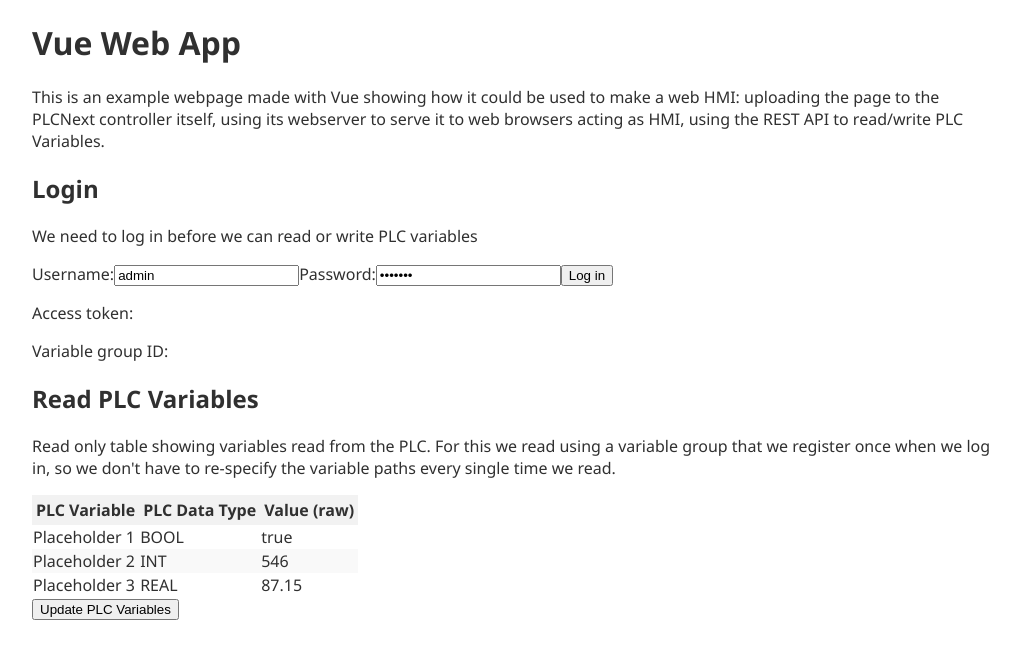
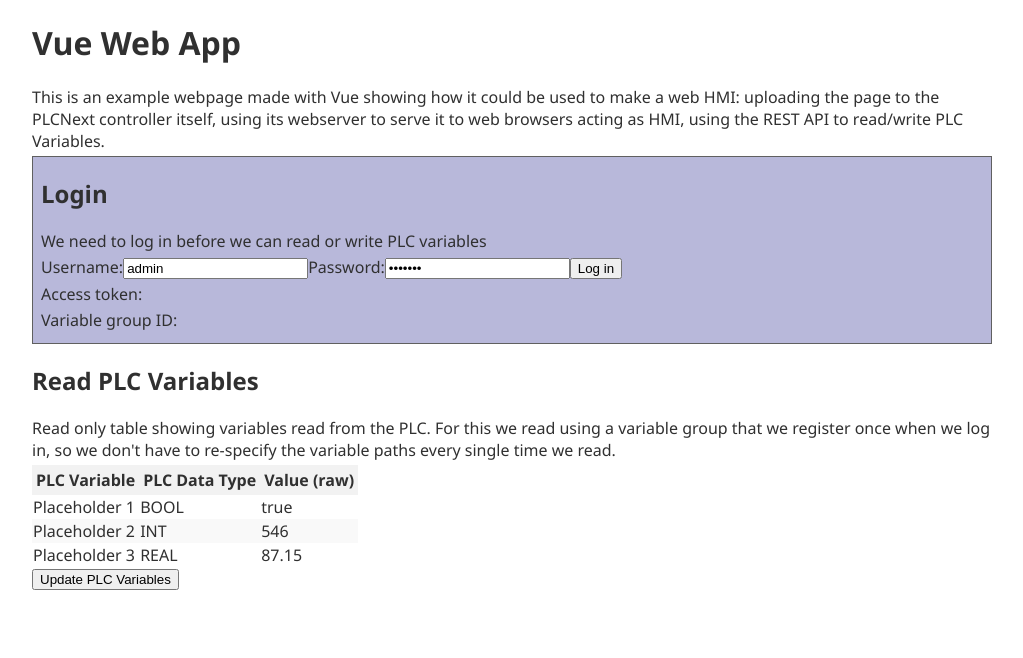
Before and after one commit to ramlopez/custwebhmidemo-vue, a Vue app: page / in a window 1280 px wide. Shown: the top 658 px of the page, without its empty margins (128-1151 px from the left). Built offline with nearby package versions, Linux system fonts and the light colour scheme.

Commit message:
Style login container

```diff
--- a/src/App.vue
+++ b/src/App.vue
@@ -205,7 +205,7 @@ Vue functions to make it reactive and interact with variables from script -->
     REST API to read/write PLC Variables.
   </p>
 
-  <div>
+  <div class="login-container">
     <h2>Login</h2>
     <p>We need to log in before we can read or write PLC variables</p>
     <div>
@@ -311,4 +311,17 @@ td {
   background-color: #cccccc;
 }
 
+/* <p> margins */
+p {
+  margin-top: 4px;
+  margin-bottom: 4px;
+}
+
+/* Login area */
+.login-container {
+  padding: 0px 8px 8px 8px;
+  background-color: #b8b8da;
+  border: 1px solid #606060;
+}
+
 </style>
```
